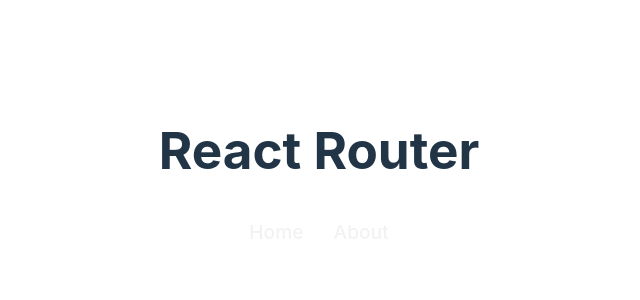
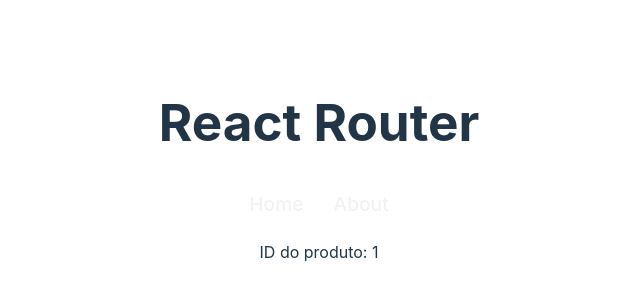
Before and after one commit to MACHADOKING/curso-matheus-battisti, a React (Vite) app in the folder 6 - React Router/React-Router/: page /products/1 in a window 1280 px wide. Shown: the part 230-530 px from the top of the page, without its empty margins (321-961 px from the left). Built offline with nearby package versions, Linux system fonts and the light colour scheme.

Commit message:
Feat: dynamic routes

```diff
--- a/6 - React Router/React-Router/src/App.jsx
+++ b/6 - React Router/React-Router/src/App.jsx
@@ -1,11 +1,12 @@
 import "./App.css";
+// 1 - config react router
+import { BrowserRouter, Routes, Route } from "react-router-dom";
+import Product from "./pages/Product";
+// components
+import Navbar from "./components/Navbar";
 // Pages
 import Home from "./pages/Home";
 import About from "./pages/About";
-// components
-import Navbar from "./components/Navbar";
-// 1 - config react router
-import { BrowserRouter, Routes, Route } from "react-router-dom";
 
 function App() {
   return (
@@ -17,6 +18,8 @@
         <Routes>
           <Route path="/" element={<Home />} />
           <Route path="/about" element={<About />} />
+          {/* 4 - rota dinâmica */}
+          <Route path="/products/:id" element={<Product />} />
         </Routes>
       </BrowserRouter>
     </>
--- a/6 - React Router/React-Router/src/pages/Home.jsx
+++ b/6 - React Router/React-Router/src/pages/Home.jsx
@@ -18,6 +18,8 @@
             <li key={i.id}>
               <h2>{i.name}</h2>
               <p>R$: {i.price}</p>
+              {/* 4 - rota dinâmica */}
+              <Link to={`/products/${i.id}`}>Detalhes</Link>
             </li>
           ))}
       </ul>
--- /dev/null
+++ b/6 - React Router/React-Router/src/pages/Product.jsx
@@ -0,0 +1,13 @@
+import { useParams } from "react-router-dom";
+
+const Product = () => {
+  // 4 - rota dinâmica
+  const { id } = useParams();
+  return (
+    <>
+      <p>ID do produto: {id}</p>
+    </>
+  );
+};
+
+export default Product;
```
